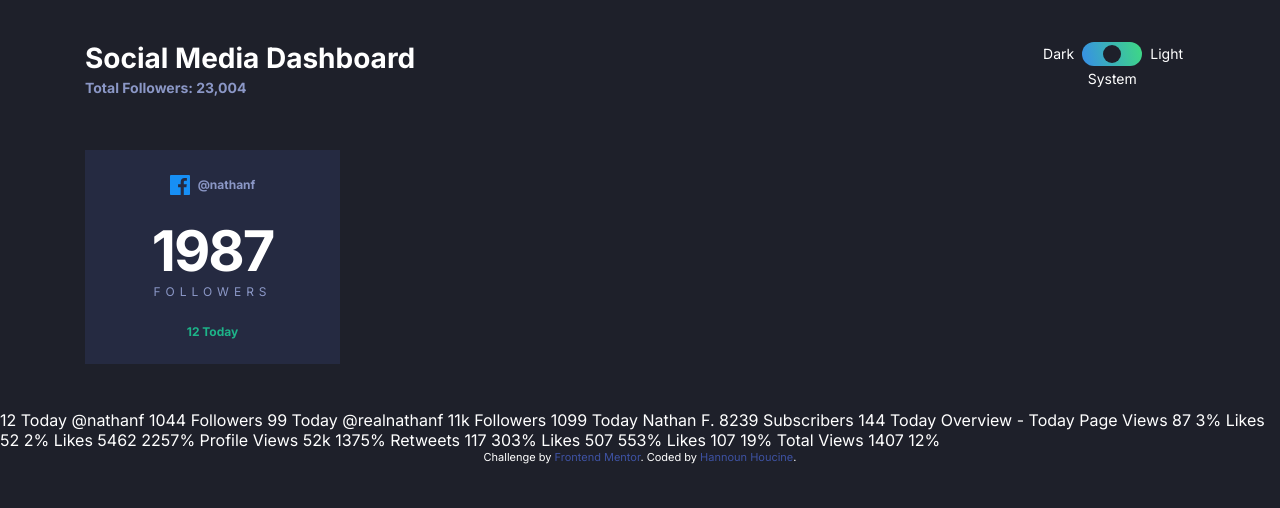
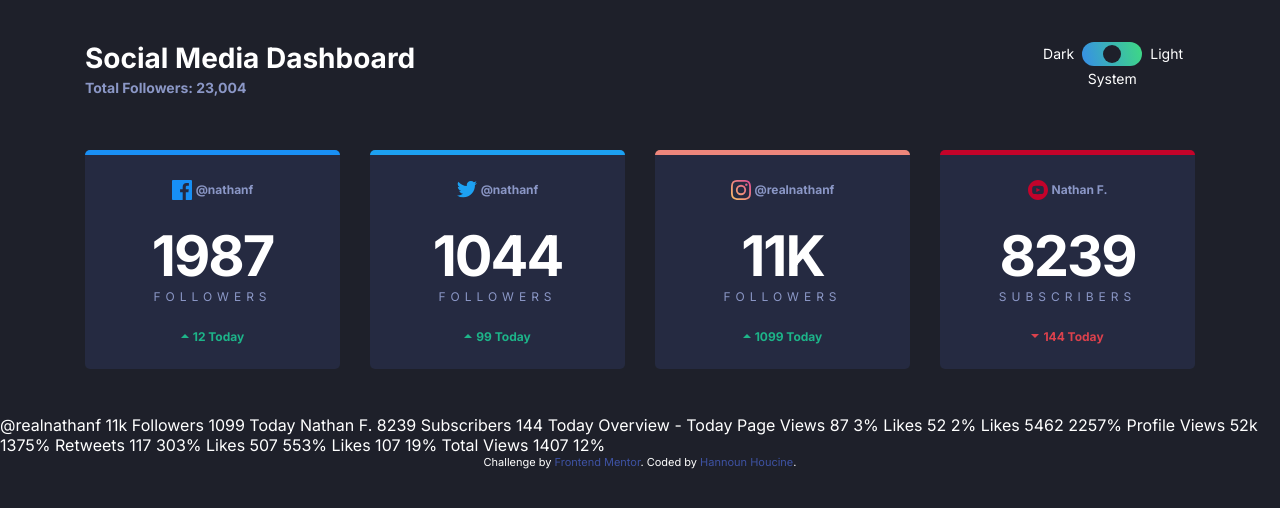
Before and after one commit to HnHoussi/social-media-dashboard, a website: page index.html in a window 1280 px wide. Drawn offline with Linux system fonts and the light colour scheme.

Commit message:
adding the top cards

```diff
--- a/app/css/scss/components/card.scss
+++ b/app/css/scss/components/card.scss
@@ -1,23 +1,39 @@
 @use '../utilities/' as *;
+
+.cards {
+    display: grid;
+    grid-template-columns: 1fr;
+    gap: rem(30);
+
+    @include breakpoint(medium) {
+        grid-template-columns: repeat(2, 1fr);
+    }
+
+    @include breakpoint(large) {
+        grid-template-columns: repeat(4, 1fr);
+      }
+}
 
 .card {
     background: var(--dark-card);
     color: var(--dark-text1);
-    width: rem(255);
     padding: rem(25);
     text-align: center;
+    border-radius: rem(5);
 
     &--facebook {
-
+        border-top: rem(5) solid var(--facebook);
     }
     &--twitter {
+        border-top: rem(5) solid var(--twitter);
 
     }
     &--instagram {
+        border-top: rem(5) solid var(--instagram-middle);
 
     }
     &--youtube {
-
+        border-top: rem(5) solid var(--youtube)
     }
 
     &__platform {
@@ -25,6 +41,7 @@
         justify-content: center;
         align-items: center;
         margin-bottom: rem(28);
+        height: rem(20);
     }
 
     &__icon {
@@ -78,6 +95,9 @@
     }
 
     &__change {
+        display: flex;
+        align-items: center;
+        justify-content: center;
         font-size: rem(12);
         font-weight: 700;
 
@@ -89,4 +109,8 @@
             color: var(--brightred);
         }
     }
+
+     img {
+      margin-right: rem(4);
+    }
 }
--- a/app/css/scss/globals/colors.scss
+++ b/app/css/scss/globals/colors.scss
@@ -4,9 +4,11 @@
     --facebook : hsl(208, 92%, 53%);
     --twitter : hsl(203, 89%, 53%);
     --instagram-start : hsl(37, 97%, 70%);
+    --instagram-middle : hsl(5, 77%, 71%);
     --instagram-end : hsl(329, 70%, 58%);
     --youtube: hsl(348, 97%, 39%);
     --toggle-bg-start : hsl(210, 78%, 56%);
+    --toggle-bg-middle : hsl(5, 77%, 71%);
     --toggle-bg-end : hsl(146, 68%, 55%);
     --toggle : hsl(230, 22%, 74%);
     --dark-bg : hsl(230, 17%, 14%);
--- a/index.html
+++ b/index.html
@@ -58,8 +58,8 @@
       </fieldset>
     </header>
     <main>
-      <section class="container">
-        <div class="card">
+      <section class="container cards">
+        <div class="card card--facebook">
           <div class="card__platform">
             <img
               class="card__icon"
@@ -72,15 +72,75 @@
             <div class="card__count card__count--big">1987</div>
             <div class="card__label">Followers</div>
           </div>
-          <div class="card__change card__change--up">12 Today</div>
+          <div class="card__change card__change--up">
+            <img src="/images/icon-up.svg" alt="up arrow" />
+            <div class="card__number">12 Today</div>
+          </div>
+        </div>
+
+        <div class="card card--twitter">
+          <div class="card__platform">
+            <img
+              class="card__icon"
+              src="images/icon-twitter.svg"
+              alt="Twitter icon"
+            />
+            <div class="card__username">@nathanf</div>
+          </div>
+          <div class="card__followers">
+            <div class="card__count card__count--big">1044</div>
+            <div class="card__label">Followers</div>
+          </div>
+          <div class="card__change card__change--up">
+            <img src="/images/icon-up.svg" alt="up arrow" />
+            <div class="card__number">99 Today</div>
+          </div>
+        </div>
+
+        <div class="card card--instagram">
+          <div class="card__platform">
+            <img
+              class="card__icon"
+              src="images/icon-instagram.svg"
+              alt="instagram icon"
+            />
+            <div class="card__username">@realnathanf</div>
+          </div>
+          <div class="card__followers">
+            <div class="card__count card__count--big">11K</div>
+            <div class="card__label">Followers</div>
+          </div>
+          <div class="card__change card__change--up">
+            <img src="/images/icon-up.svg" alt="up arrow" />
+            <div class="card__number">1099 Today</div>
+          </div>
+        </div>
+
+        <div class="card card--youtube">
+          <div class="card__platform">
+            <img
+              class="card__icon"
+              src="images/icon-youtube.svg"
+              alt="Youtube icon"
+            />
+            <div class="card__username">Nathan F.</div>
+          </div>
+          <div class="card__followers">
+            <div class="card__count card__count--big">8239</div>
+            <div class="card__label">Subscribers</div>
+          </div>
+          <div class="card__change card__change--down">
+            <img src="/images/icon-down.svg" alt="down arrow" />
+            <div class="card__number">144 Today</div>
+          </div>
         </div>
       </section>
     </main>
 
-    12 Today @nathanf 1044 Followers 99 Today @realnathanf 11k Followers 1099
-    Today Nathan F. 8239 Subscribers 144 Today Overview - Today Page Views 87 3%
-    Likes 52 2% Likes 5462 2257% Profile Views 52k 1375% Retweets 117 303% Likes
-    507 553% Likes 107 19% Total Views 1407 12%
+    @realnathanf 11k Followers 1099 Today Nathan F. 8239 Subscribers 144 Today
+    Overview - Today Page Views 87 3% Likes 52 2% Likes 5462 2257% Profile Views
+    52k 1375% Retweets 117 303% Likes 507 553% Likes 107 19% Total Views 1407
+    12%
 
     <div class="attribution">
       Challenge by
```
Also changed, not shown: app/css/scss/globals/layouts.scss (line endings or trailing spaces), distribution/styles.css, 1 other file.
